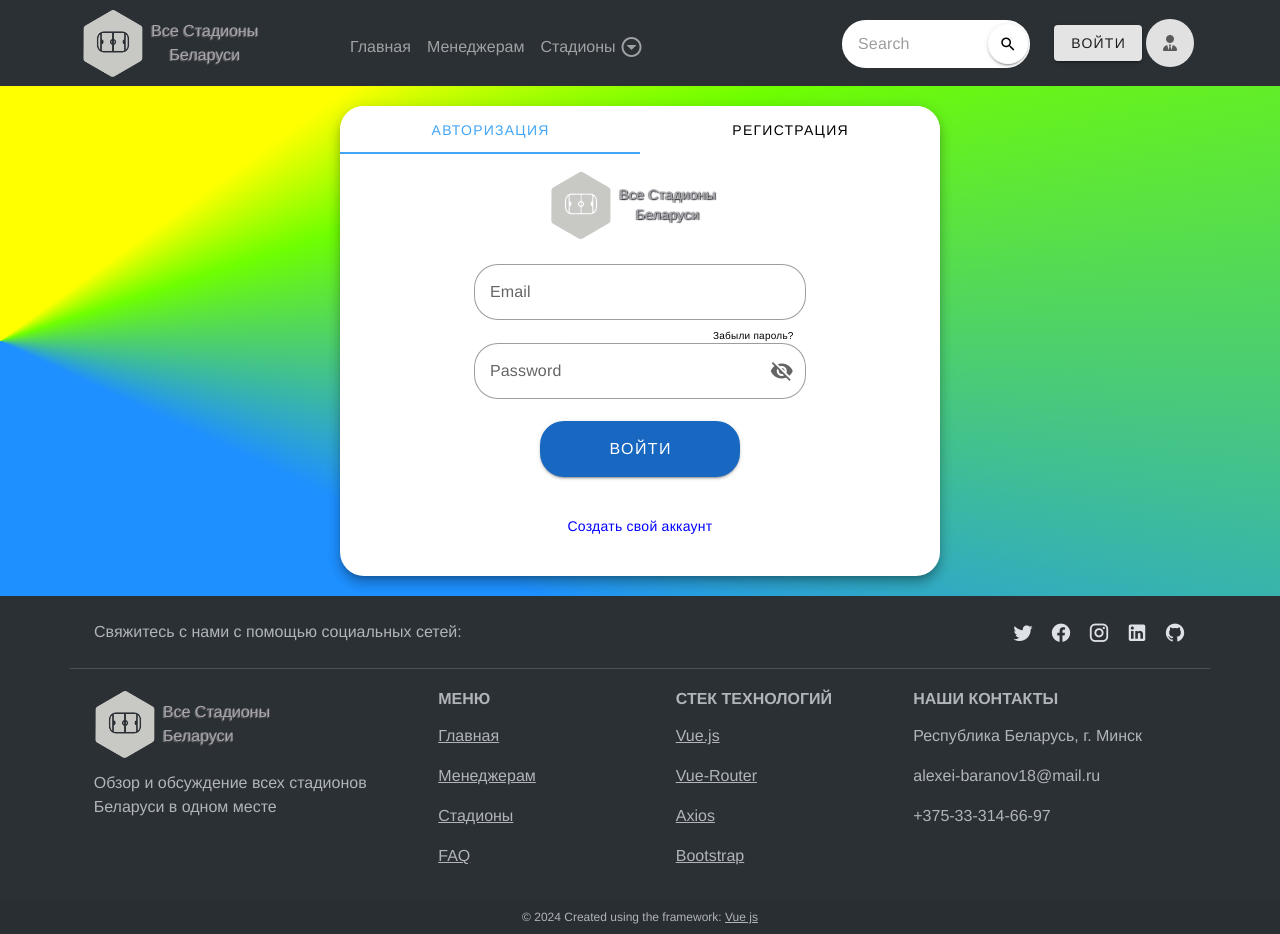
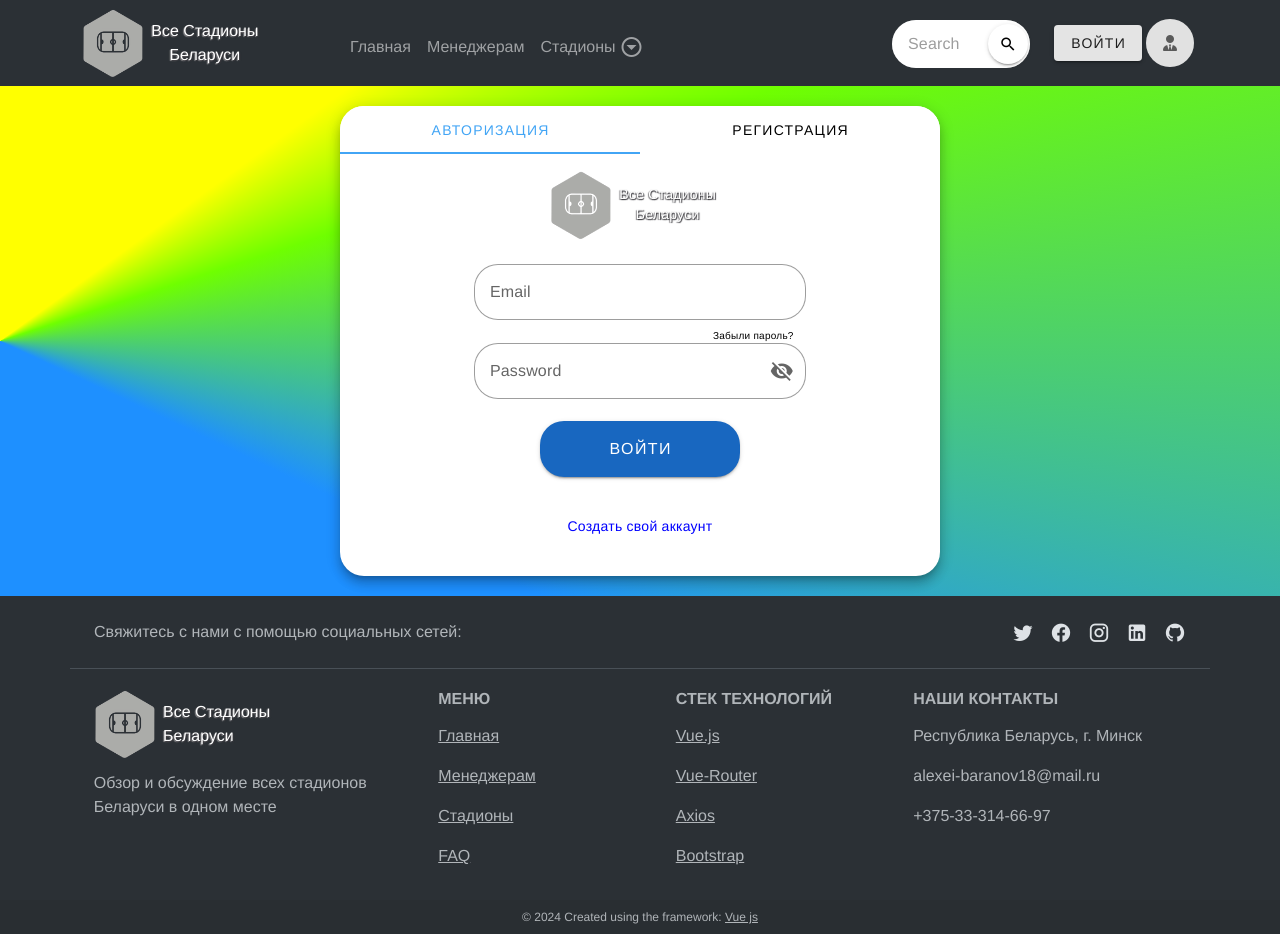
Before and after one commit to Baranov-alexei18/footbustikshop, a Vue app: page /signIn in a window 1280 px wide. Built offline with nearby package versions, Linux system fonts and the light colour scheme; what vue-the-mask would draw is missing.

Commit message:
Update: updated components SearchFields and LogoApp

```diff
--- a/src/components/ui-component/LogoApp.vue
+++ b/src/components/ui-component/LogoApp.vue
@@ -1,13 +1,11 @@
 <template>
-  <div class="d-flex gap-2 logo" style="width: 180px">
+  <div class="d-flex gap-2 logo">
     <img
       class="thumb"
-      data-pin-no-hover="true"
-      fetchpriority="high"
       src="../../assets/Logo/Football_Logo.png"
       height="70"
       alt="Логотип"
-      style="filter: invert(1)"
+      style="filter: invert(0.8)"
     />
     <div class="d-flex align-items-center">
       <p>
@@ -17,3 +15,21 @@
     </div>
   </div>
 </template>
+
+<style lang="scss">
+@import "../../assets/scss/variables.scss";
+
+.logo {
+  min-width: 180px;
+
+  p {
+    color: $main-white-text-color !important;
+    transition: all 0.5s;
+    margin: 0;
+
+    &:hover {
+      color: white;
+    }
+  }
+}
+</style>
--- a/src/components/ui-component/SearchField.vue
+++ b/src/components/ui-component/SearchField.vue
@@ -1,5 +1,6 @@
 <template>
-  <div id="input-search" class="d-none d-md-flex input-search">
+  <div class="d-flex">
+    <div id="input-search" class="input-search">
       <v-text-field
         v-model="searchInput"
         v-model:focused="activeInput"
@@ -26,19 +27,22 @@
         </template>
       </v-text-field>
     </div>
+  </div>
 </template>
 
 <script>
-import { ref } from 'vue';
+import { ref } from "vue";
 
 export default {
+  props: {
+    focusInc: Boolean,
+  },
 
-
-  setup (){
+  setup(props) {
     const searchInput = ref(null);
     const activeInput = ref(false);
 
-    function searchFocused (timeFraction) {
+    function searchFocused(timeFraction) {
       let inputSearch = document.getElementById("input-search");
       let active = activeInput.value;
 
@@ -48,10 +52,9 @@ export default {
           return timeFraction;
         },
         draw: function (progress) {
-
-          if (active == true) {
+          if (active == true && props.focusInc) {
             let dwidth = 200;
-            inputSearch.style.width = dwidth + progress * 760 + "px";
+            inputSearch.style.width = dwidth + progress * 2000 + "px";
           } else {
             inputSearch.style.width = "200px";
           }
@@ -80,8 +83,7 @@ export default {
       searchInput,
       activeInput,
       searchFocused,
-
-    }
+    };
   },
 };
 </script>
@@ -89,9 +91,14 @@ export default {
 <style>
 .input-search {
   width: 200px;
-  min-width: 200px;
   max-height: 46px;
   color: white;
-  z-index: 10;
+  z-index: 5;
+}
+
+@media (max-width: 1280px) {
+  .input-search {
+    width: 150px;
+  }
 }
 </style>
```
Lines whose indentation alone changed are shown as unchanged.
